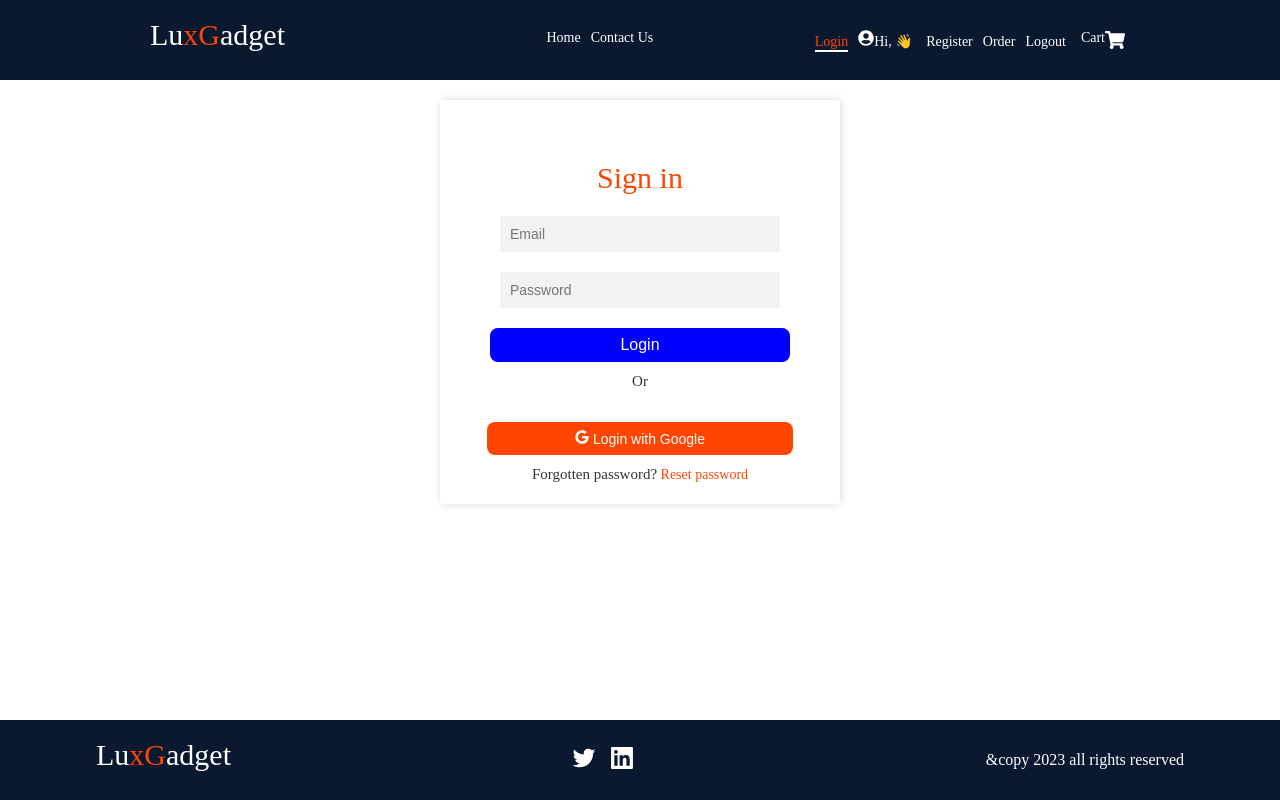
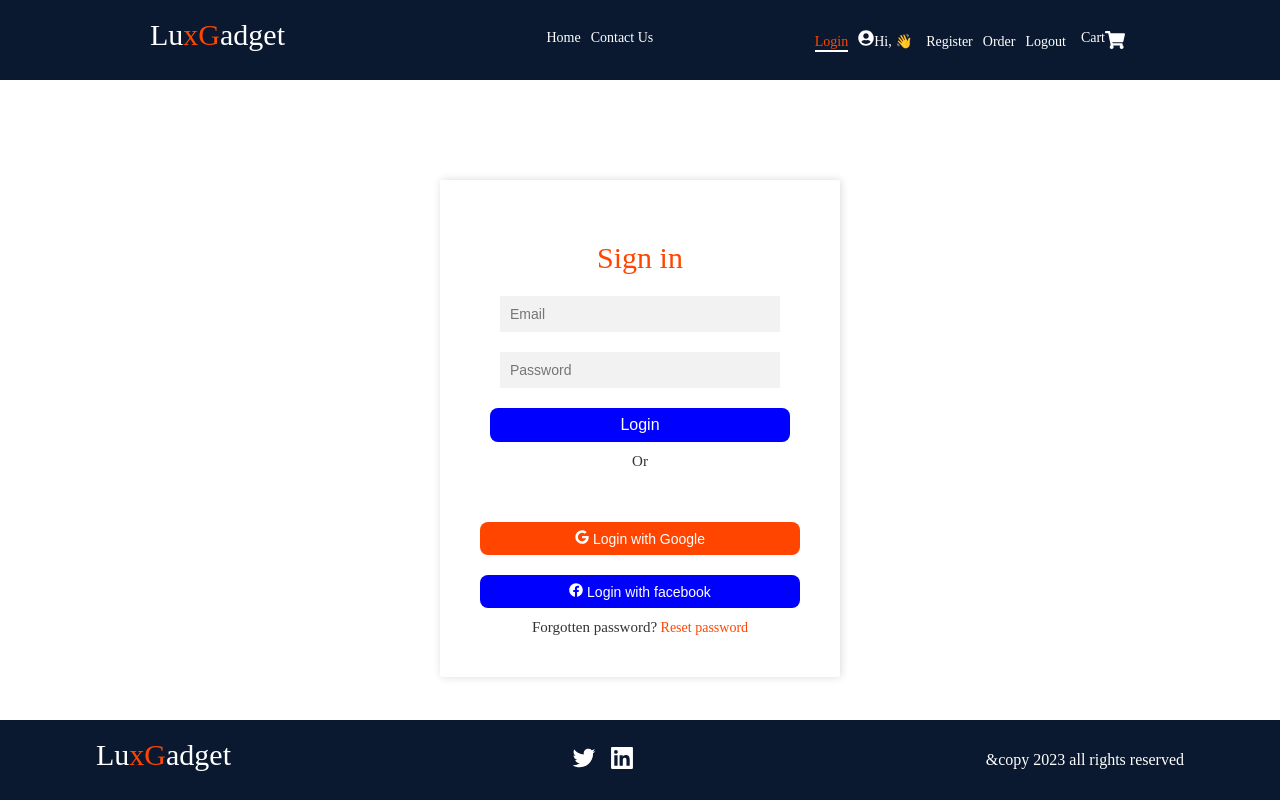
Before and after one commit to Ukaoha/Luxgadet, a React (Create React App) app: page /login in a window 1280 px wide. Built offline with nearby package versions, Linux system fonts and the light colour scheme; no server answers.

Commit message:
added redux and facebook auth

```diff
--- a/package.json
+++ b/package.json
@@ -3,6 +3,7 @@
   "version": "0.1.0",
   "private": true,
   "dependencies": {
+    "@reduxjs/toolkit": "^1.9.2",
     "@testing-library/jest-dom": "^5.16.5",
     "@testing-library/react": "^13.4.0",
     "@testing-library/user-event": "^13.5.0",
@@ -13,6 +14,7 @@
     "react-dom": "^18.2.0",
     "react-icons": "^4.7.1",
     "react-loader-spinner": "^5.3.4",
+    "react-redux": "^8.0.5",
     "react-router-dom": "^6.7.0",
     "react-scripts": "5.0.1",
     "react-toastify": "^9.1.1",
--- a/src/Pages/Auth/Auth.module.scss
+++ b/src/Pages/Auth/Auth.module.scss
@@ -4,6 +4,7 @@
     margin: 20px auto;
 
     .form-wrapper{
+        margin-top: 100px;
         padding: 2rem;
         width: 100%;
         border-radius: 2px;
@@ -75,25 +76,47 @@
         justify-content: flex-start;
         font-size: 14px;
     }
+    .google-wrapper{
+        width: 100%;
+        padding: 2rem;
+
+
+    }
     .google{
-        width: 85%;
-        margin:  auto;
+
+
 
     .google-btn {
-        display: block;
-        width: 100%;
         font-size: 14px;
         outline: none;
         padding: 8px;
         background-color: orangered;
         color: #fff;
         font-weight: 500;
+      display: block;
+        width: 100%;
+
         border: none;
         text-align: center;
         align-items: center;
         border-radius: .8rem;
 
 
+    }
+    .facebook-btn{
+        font-size: 14px;
+        margin-top: 20px;
+        outline: none;
+        padding: 8px;
+        background-color: blue;
+        color: #fff;
+        font-weight: 500;
+        display: block;
+        width: 100%;
+        border: none;
+        text-align: center;
+        align-items: center;
+        border-radius: .8rem;
     }
     }
 }
--- a/src/Pages/Auth/Login/Login.js
+++ b/src/Pages/Auth/Login/Login.js
@@ -8,8 +8,10 @@ import {signInWithEmailAndPassword, signInWithPopup } from "firebase/auth";
 import { auth } from '../../../firebase/Config';
 import { toast, ToastContainer } from 'react-toastify';
 import 'react-toastify/dist/ReactToastify.css';
-import {FaGoogle} from 'react-icons/fa'
+import {FaFacebook, FaGoogle} from 'react-icons/fa'
 import { GoogleAuthProvider } from "firebase/auth";
+import { FacebookAuthProvider } from "firebase/auth";
+
 
 
 
@@ -29,6 +31,8 @@ const validationSchema = Yup.object().shape({
 
 })
 const provider = new GoogleAuthProvider();
+const facebookProvider = new FacebookAuthProvider();
+
 
 
 
@@ -48,6 +52,29 @@ const Login = () => {
       toast.error(error.message)
     });
   }
+
+
+  // login with facebook
+  const signInWithFacebook = () => {
+
+  signInWithPopup(auth, facebookProvider)
+  .then((result) => {
+    // The signed-in user info.
+    const user = result.user;
+
+    const credential = FacebookAuthProvider.credentialFromResult(result)
+    const accessToken = credential.accessToken;
+    toast.success('login successfull');
+    navigate("/")
+
+
+
+  })
+  .catch((error) => {
+    // Handle Errors here.
+    toast.error(error.message)
+  });
+}
 
 
     const [isLoading , setIsLoading] = useState(false);
@@ -118,16 +145,28 @@ Login
 </div>
 <ToastContainer/>
 </Form>
-< div className={styles.google} >
+<div className={styles['google-wrapper']} >
+<div className={styles.google} >
     <button className={styles['google-btn']}   onClick={SignInWithGoogle}  >
 
             <span><FaGoogle color="#fff" /> </span> Login with Google
     </button>
+
+    <div className={styles.google} >
+    <button className={styles['facebook-btn']}   onClick={signInWithFacebook}  >
+
+      <span><FaFacebook color="#fff" /> </span> Login with facebook
+</button>
+
+    </div>
+
+
     <span>
       <p>Forgotten password?
         <Link to="/reset"> Reset password</Link>
       </p>
     </span>
+ </div>
  </div>
 
 </div>
--- /dev/null
+++ b/src/Redux/Store.js
@@ -0,0 +1 @@
+import {} from '@redux'
```
Also changed, not shown: 1 other file (tests, documents, lock files or other folders).
